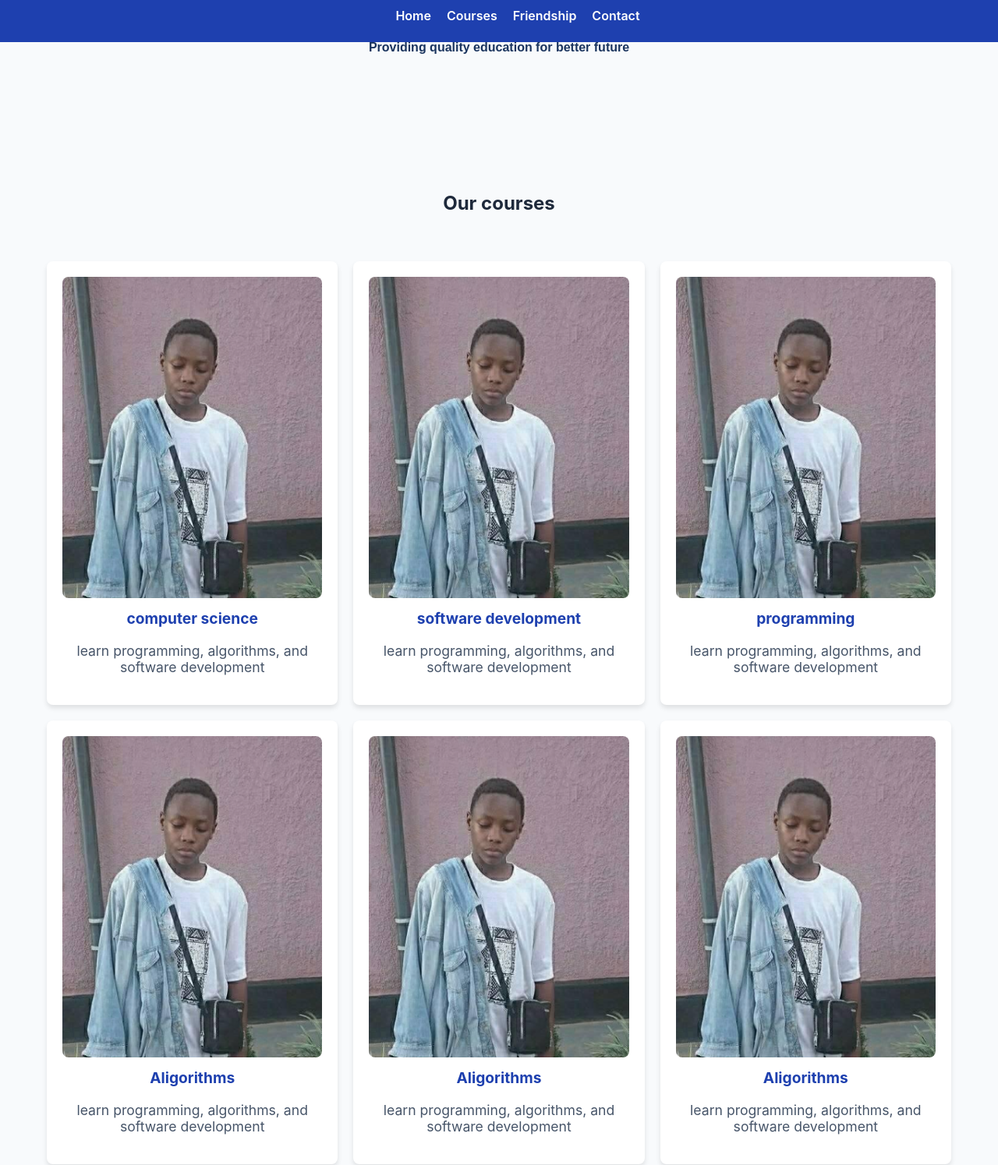
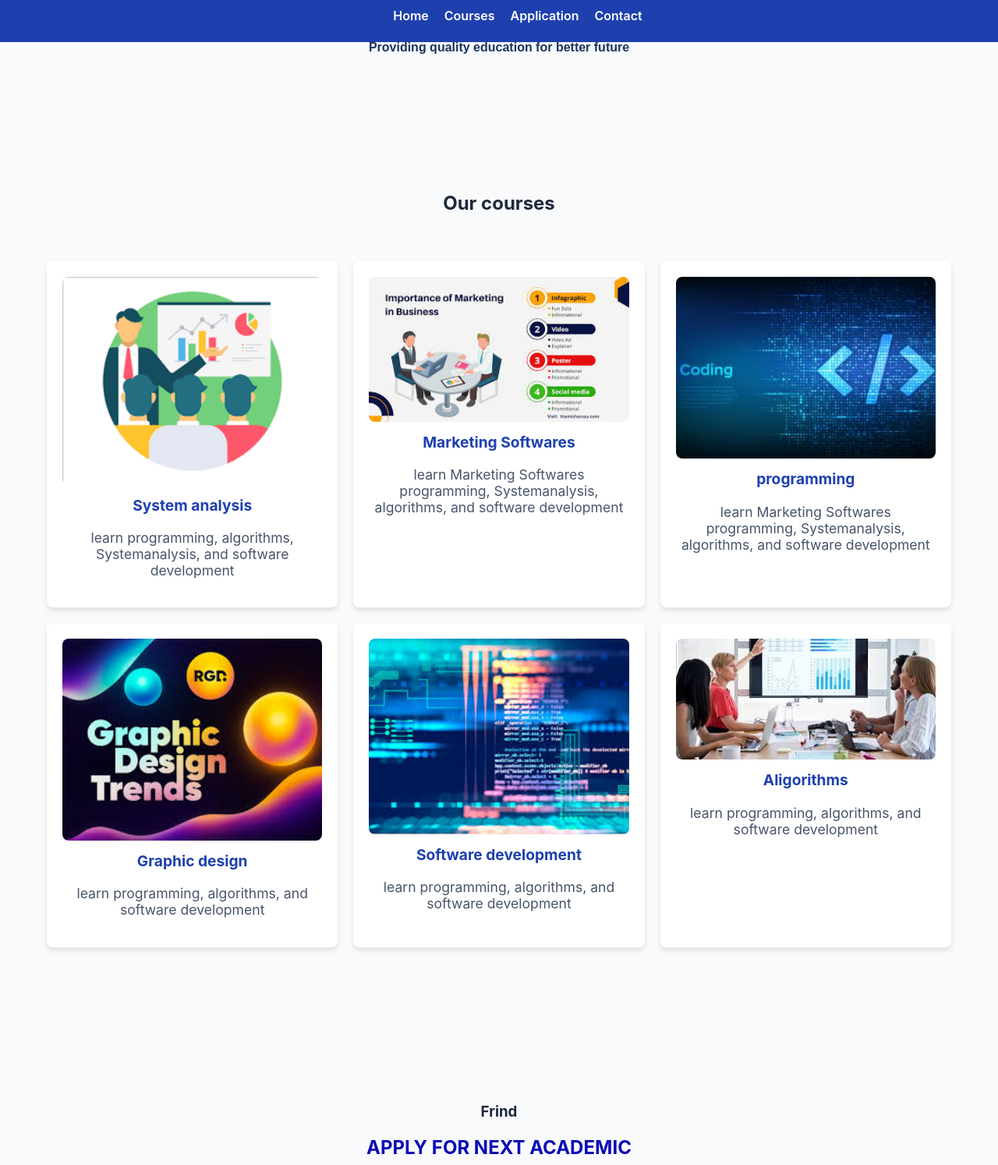
Before and after one commit to Aime0816/Aime_branch, a plain HTML site: page index.html in a window 1280 px wide. Shown: the part 117-1611 px from the top of the page at 78% size. Drawn offline with Linux system fonts and the light colour scheme.

Commit message:
new changes made

```diff
--- a/index.html
+++ b/index.html
@@ -13,7 +13,7 @@
             <ul>
                 <li><a href="#home">Home</a></li>
                 <li><a href="#courses">Courses</a></li>
-                <li><a href="#apply">Friendship</a></li>
+                <li><a href="#apply">Application</a></li>
                 <li><a href="#contact">Contact</a></li>
             </ul>
         </nav>
@@ -23,36 +23,56 @@
         <p id="pra">Providing quality education for better future</p>
     </section>
 
+    <!-- <section>
+        <div class="sidebar">
+            <a href="#home">Home</a>
+            <a href="#services">Services</a>
+            <a href="#about">About</a>
+            <a href="#contact">Contact</a>
+        </div>
+    </section>
+    <div class="sidebar">
+        <h2>My Sidebar</h2>
+        <a href="#home">Home</a>
+        <a href="#services">Services</a>
+        <a href="#about">About</a>
+        <a href="#contact">Contact</a>
+    </div>
+    <div class="content">
+        <h1>Welcome to My Website</h1>
+        <p>Here's some content for my website. Enjoy!</p>
+    </div> -->
+
     <section id="courses">
       <h2>Our courses</h2>
       <div class="courses">
         <div class="course">
-            <img src="img/scr.png" alt="computer science">
-            <h3>computer science</h3>
+            <img src="img/Systemanalysis.png" alt="computer science">
+            <h3>System analysis</h3>
+            <p>learn programming, algorithms, Systemanalysis, and software development</p>
+        </div>
+        <div class="course">
+            <img src="img/market.jpg" alt="">
+            <h3>Marketing Softwares</h3>
+            <p>learn Marketing Softwares programming, Systemanalysis, algorithms, and software development</p>
+        </div>
+        <div class="course">
+            <img src="img/images (2).jpg" alt="">
+            <h3>programming</h3>
+            <p>learn Marketing Softwares programming, Systemanalysis, algorithms, and software development</p>
+        </div>
+        <div class="course">
+            <img src="img/graphic.jpg" alt="">
+            <h3>Graphic design</h3>
             <p>learn programming, algorithms, and software development</p>
         </div>
         <div class="course">
-            <img src="img/scr.png" alt="">
-            <h3>software development</h3>
+            <img src="img/COMP sciences.jpg" alt="">
+            <h3>Software development</h3>
             <p>learn programming, algorithms, and software development</p>
         </div>
         <div class="course">
-            <img src="img/scr.png" alt="">
-            <h3>programming</h3>
-            <p>learn programming, algorithms, and software development</p>
-        </div>
-        <div class="course">
-            <img src="img/scr.png" alt="">
-            <h3>Aligorithms</h3>
-            <p>learn programming, algorithms, and software development</p>
-        </div>
-        <div class="course">
-            <img src="img/scr.png" alt="">
-            <h3>Aligorithms</h3>
-            <p>learn programming, algorithms, and software development</p>
-        </div>
-        <div class="course">
-            <img src="img/scr.png" alt="">
+            <img src="img/bussiness adm.jpg" alt="">
             <h3>Aligorithms</h3>
             <p>learn programming, algorithms, and software development</p>
         </div>
@@ -61,8 +81,8 @@
     </section>
 
     <section id="apply">
-        <h3>Application</h3>
-        <center>  <h2 class="reg">REQUEST FOR FRIENDSHIP</h2>
+        <h3>Frind</h3>
+        <center>  <h2 class="reg">APPLY FOR NEXT ACADEMIC</h2>
             <form action="" id="form">
                 <table class="table">
                     <tr>
@@ -137,3 +157,56 @@
     </section>
 </body>
 </html>
+
+
+
+<!-- <!DOCTYPE html>
+<html lang="en">
+<head>
+    <meta charset="UTF-8">
+    <meta name="viewport" content="width=device-width, initial-scale=1.0">
+    <title>Sidebar Example</title>
+    <style>
+        body {
+            font-family: Arial, sans-serif;
+            margin: 0;
+            padding: 0;
+            display: flex;
+        }
+        .sidebar {
+            width: 250px;
+            background-color: #333;
+            color: #fff;
+            padding: 15px;
+            height: 100vh;
+            position: fixed;
+        }
+        .sidebar a {
+            color: #fff;
+            text-decoration: none;
+            display: block;
+            padding: 10px 0;
+        }
+        .sidebar a:hover {
+            background-color: #575757;
+        }
+        .content {
+            margin-left: 250px;
+            padding: 20px;
+        }
+    </style>
+</head>
+<body>
+    <div class="sidebar">
+        <h2>My Sidebar</h2>
+        <a href="#home">Home</a>
+        <a href="#services">Services</a>
+        <a href="#about">About</a>
+        <a href="#contact">Contact</a>
+    </div>
+    <div class="content">
+        <h1>Welcome to My Website</h1>
+        <p>Here's some content for my website. Enjoy!</p>
+    </div>
+</body>
+</html> -->
--- a/style.css
+++ b/style.css
@@ -154,3 +154,26 @@ table{
   padding: 1rem;
   border-radius: 30px;
 }
+
+.sidebar {
+  width: 250px;
+  background-color: #333;
+  color: #fff;
+  padding: 15px;
+  height: 100vh;
+  position: fixed;
+}
+
+}
+.sidebar a {
+  color: #fff;
+  text-decoration: none;
+  display: flex;
+  padding: 10px 0;
+}
+.sidebar a:hover {
+  background-color: #575757;
+}
+.content {
+  margin-left: 10px;
+}
```
Also changed, not shown: img/COMP sciences.jpg (added), img/Systemanalysis.png (added), img/bussiness adm.jpg (added), img/graphic.jpg (added), img/images (2).jpg (added), img/market.jpg (added), img/programmming.png (added).
